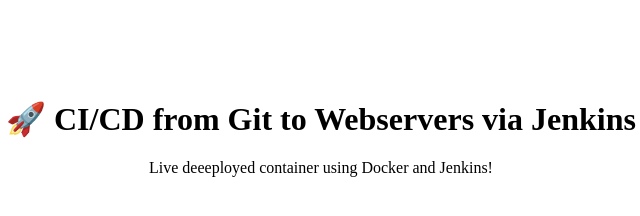
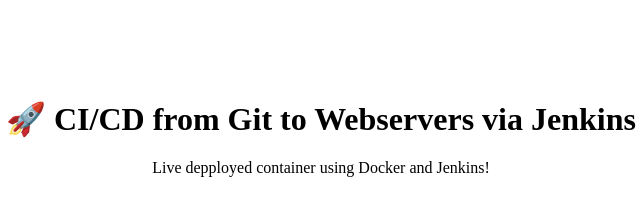
Before and after one commit to narayanbodade662/myrepo, a plain HTML site: page index.html in a window 1280 px wide. Shown: the full height of the page, 319-959 px from the left. Drawn offline with Linux system fonts and the light colour scheme.

Commit message:
ygsfusyfvsd

```diff
--- a/index.html
+++ b/index.html
@@ -3,6 +3,6 @@
   <head><title>CI/CD Demo</title></head>
   <body style="text-align:center; margin-top:100px;">
     <h1>🚀 CI/CD from Git to Webservers via Jenkins</h1>
-    <p>Live deeeployed container using Docker and Jenkins!</p>
+    <p>Live depployed container using Docker and Jenkins!</p>
   </body>
 </html>
```
